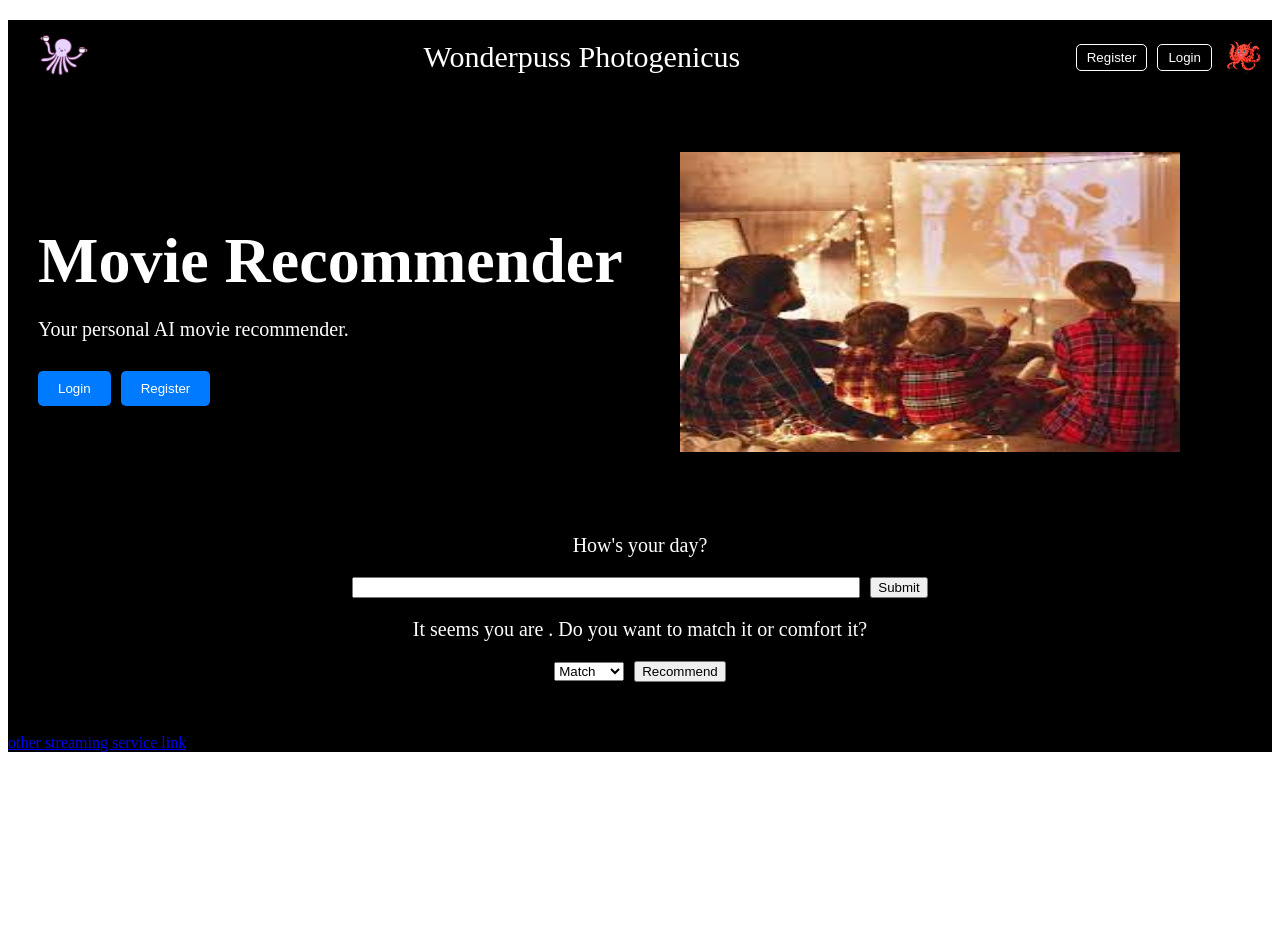
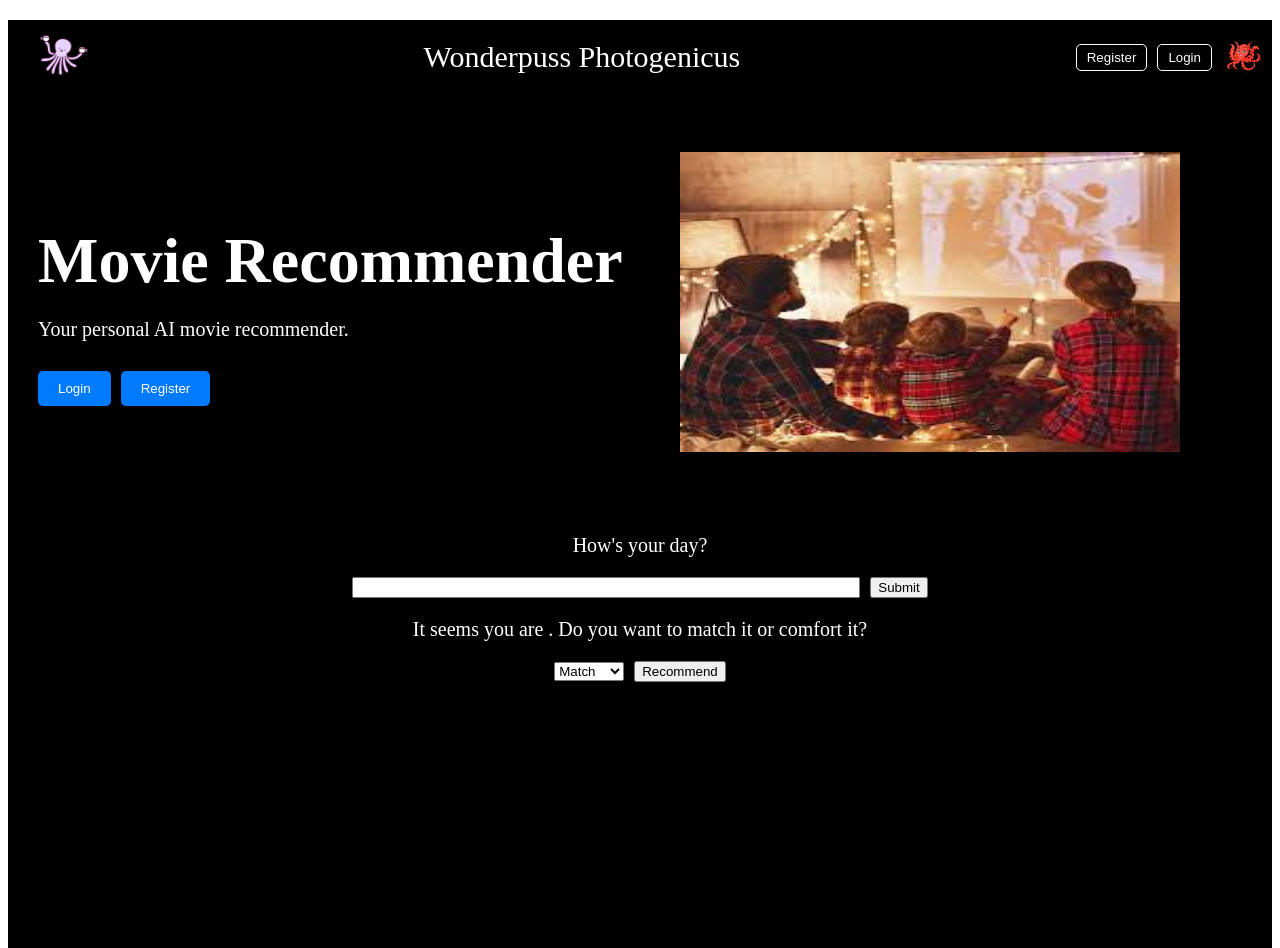
Before and after one commit to Team-Wonderpuss-Photogenicus/scratch-project, a React app: page / in a window 1280 px wide. Shown: the top 948 px of the page. Before the commit the page ends 800 px from the top, so only its background shows below. Built offline with nearby package versions, Linux system fonts and the light colour scheme.

Commit message:
fixed the container properly, need to style

```diff
--- a/src/components/MovieComponents.jsx
+++ b/src/components/MovieComponents.jsx
@@ -17,14 +17,14 @@ function MovieComponent(props) {
           {overview}
         </Card.Text>
       </Card.Body>
-      {/* <ListGroup className="list-group-flush">
+      <ListGroup className="list-group-flush">
         <ListGroup.Item> Genres: {genres}
         </ListGroup.Item>
         <ListGroup.Item>Directors: {directors}
         </ListGroup.Item>
         <ListGroup.Item>Cast: {cast}
         </ListGroup.Item>
-      </ListGroup> */}
+      </ListGroup>
       <Card.Body>
         {/* can check if property is availble, show only availble */}
         {/* <Card.Link href={streamingInfo[0].link}>streaming service link</Card.Link> */}
--- a/src/containers/MovieContainer.jsx
+++ b/src/containers/MovieContainer.jsx
@@ -234,64 +234,35 @@ const obj = [
       },
     ],
     directors: ["Brendan Gabriel Murphy"],
-  }
+  },
 ];
 
-//will need to make fetch req that makes array of obj
-//convert each object into elements
+console.log("object movie title: ", obj.title);
 
-const url = "";
-
-console.log("response object movie title: ", obj[0].title);
-
-const MovieContainer = async (object) => {
-  // try {
-  // const res = await fetch(url, () => {})
-  // const movies = await res.json()
-  // } catch (err) {
-
-  // }
-
+const MovieContainer = (object) => {
   const moviesMap = obj?.map((movie, index) => {
     //question make makes it conditional
     console.log("checking map iteration: ", index);
     console.log("in loop, title: ", movie.title);
     return (
-        <div>
-        <MovieComponent key={'m' + index}
+      <MovieComponent
+        key={"m" + index}
         title={movie.title}
-        //   year={movie.year}
-        //   overview={movie.overview}
-        //   genres={movie.genres}
-        //   directors={movie.directors}
-        //   cast={movie.cast}
-        //   streamingInfo={movie.streamingInfo}
+          year={movie.year}
+          overview={movie.overview}
+          genres={movie.genres[0].name}
+          directors={movie.directors[0]}
+          cast={movie.cast}
+          streamingInfo={movie.streamingInfo}
       />
-        </div>
     );
   });
 
-    return (
-    <div>
-        {moviesMap ? moviesMap : console.log("no movies")}
-    </div>
-    );
-
+  return <div>{moviesMap ? moviesMap : console.log("no movies")}</div>;
 };
 
 export default MovieContainer;
 
-// {
-  /* <MovieComponent
-title={movie.title}
-year={movie.year}
-overview={movie.overview}
-genres={Genre}
-directors={movie.directors}
-cast={movie.cast}
-streamingInfo={movie.streamingInfo}
-/> */
-// }
 
 // function genreList (movie) {
 //     const genreMap = movies.genres.map((item, index) => {
```
Lines whose indentation alone changed are shown as unchanged.
